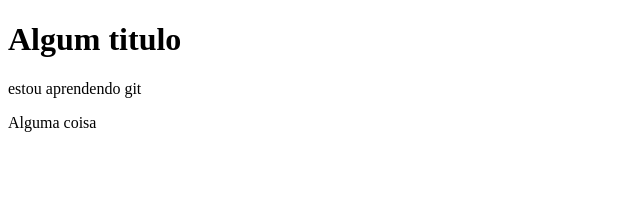
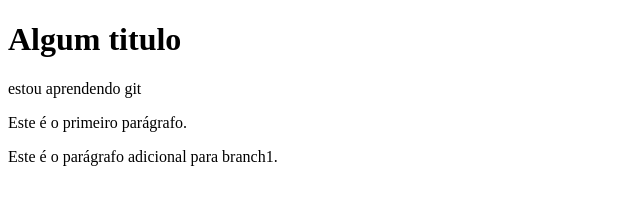
Before and after one commit to Danillo-Vidal/aprendendo_git, a plain HTML site: page index.html in a window 1280 px wide. Shown: the whole page, without its empty margins (0-640 px from the left). Drawn offline with Linux system fonts and the light colour scheme.

Commit message:
Adiciona parágrafo extra na branch1

```diff
--- a/index.html
+++ b/index.html
@@ -8,7 +8,10 @@
 <body>
     <h1>Algum titulo</h1>
     <p>estou aprendendo git</p>
-    <p>Alguma coisa</p>
+    <p>Este é o primeiro parágrafo.</p>
+    <p>Este é o parágrafo adicional para branch1.</p>
+
+
 
 </body>
 </html>
```
